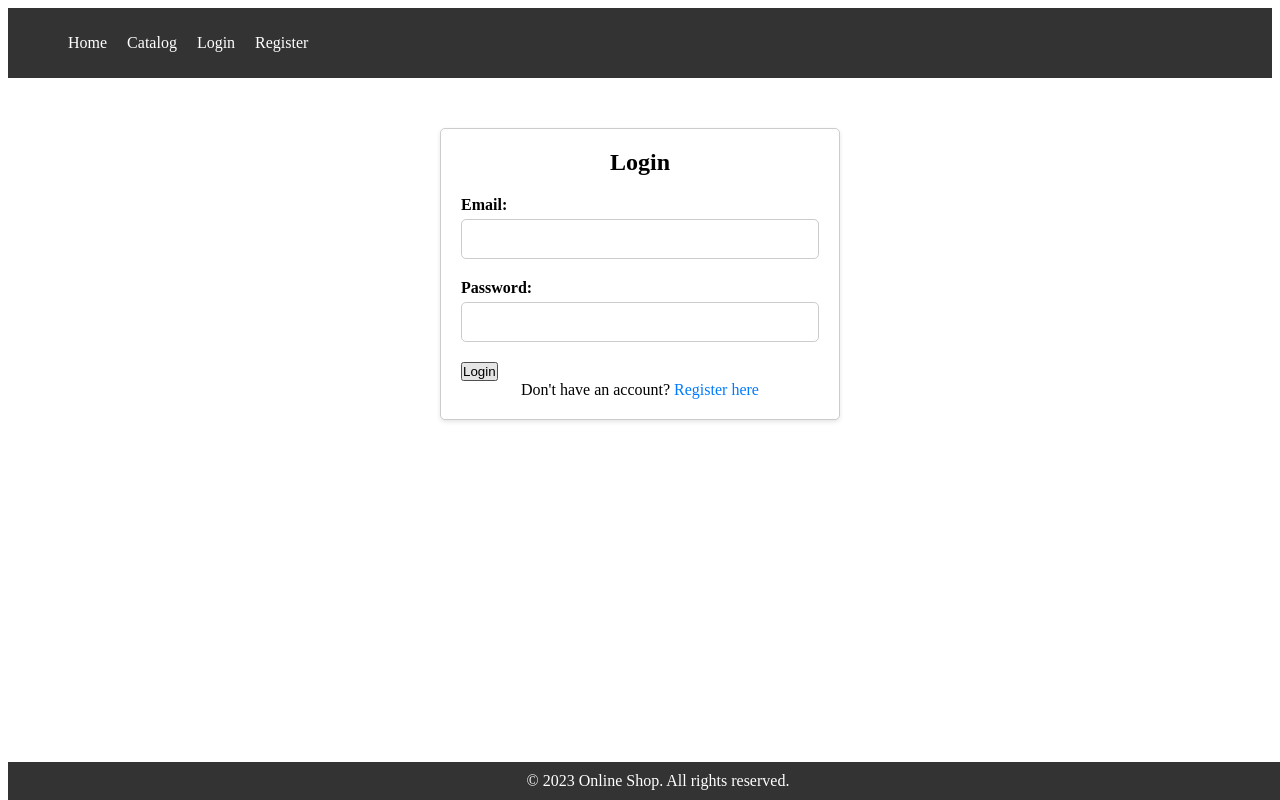
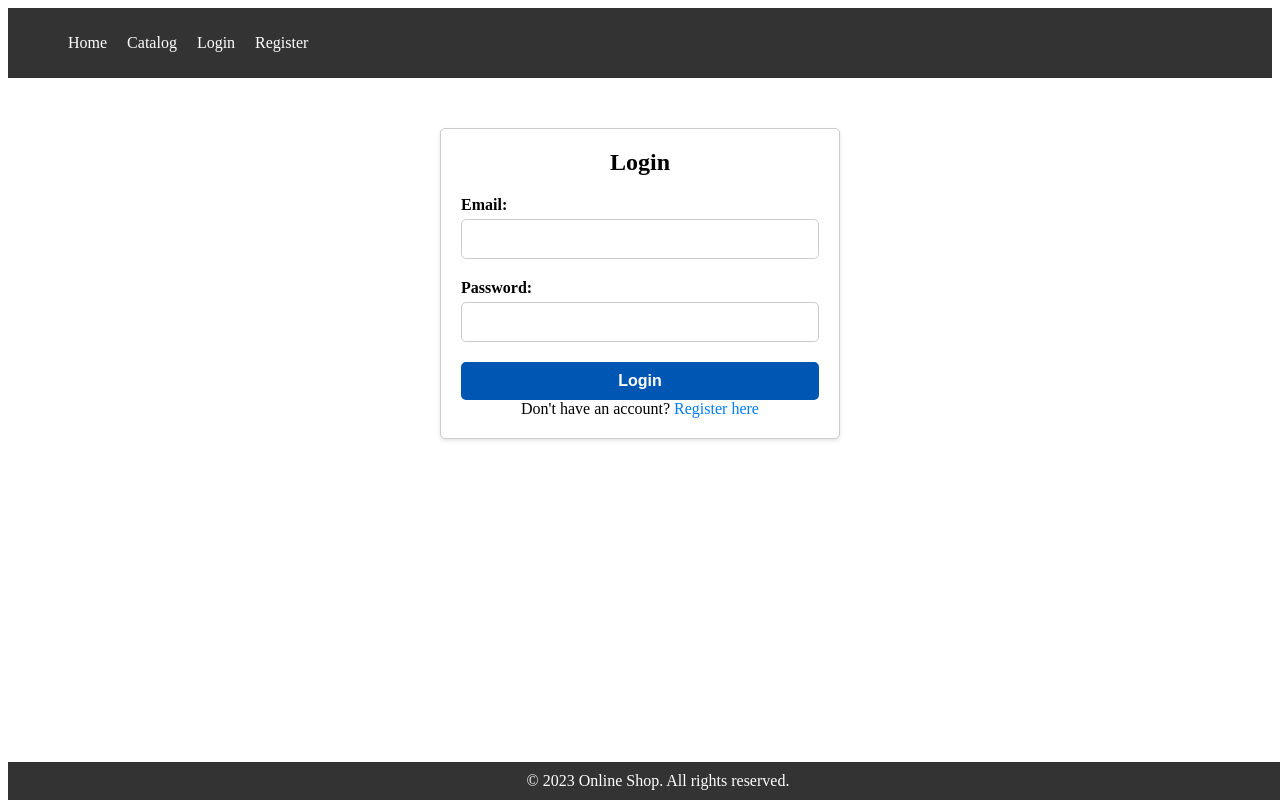
Before and after one commit to krastomirstefanov/Project_Angular_2023, an Angular app in the folder online-shop/: page /login in a window 1280 px wide. In both pictures the pointer is over the button "Login". Shown: the top 800 px of the page. Built offline with nearby package versions, Linux system fonts and the light colour scheme.

Commit message:
Update login component css

```diff
--- a/online-shop/src/app/user/login/login.component.css
+++ b/online-shop/src/app/user/login/login.component.css
@@ -46,7 +46,7 @@ body {
     border-radius: 5px;
 }
 
-button[type="submit"] {
+button {
     display: block;
     width: 100%;
     padding: 10px;
@@ -59,7 +59,7 @@ button[type="submit"] {
     cursor: pointer;
 }
 
-button[type="submit"]:hover {
+button:hover {
     background-color: #0056b3;
 }
 
```
